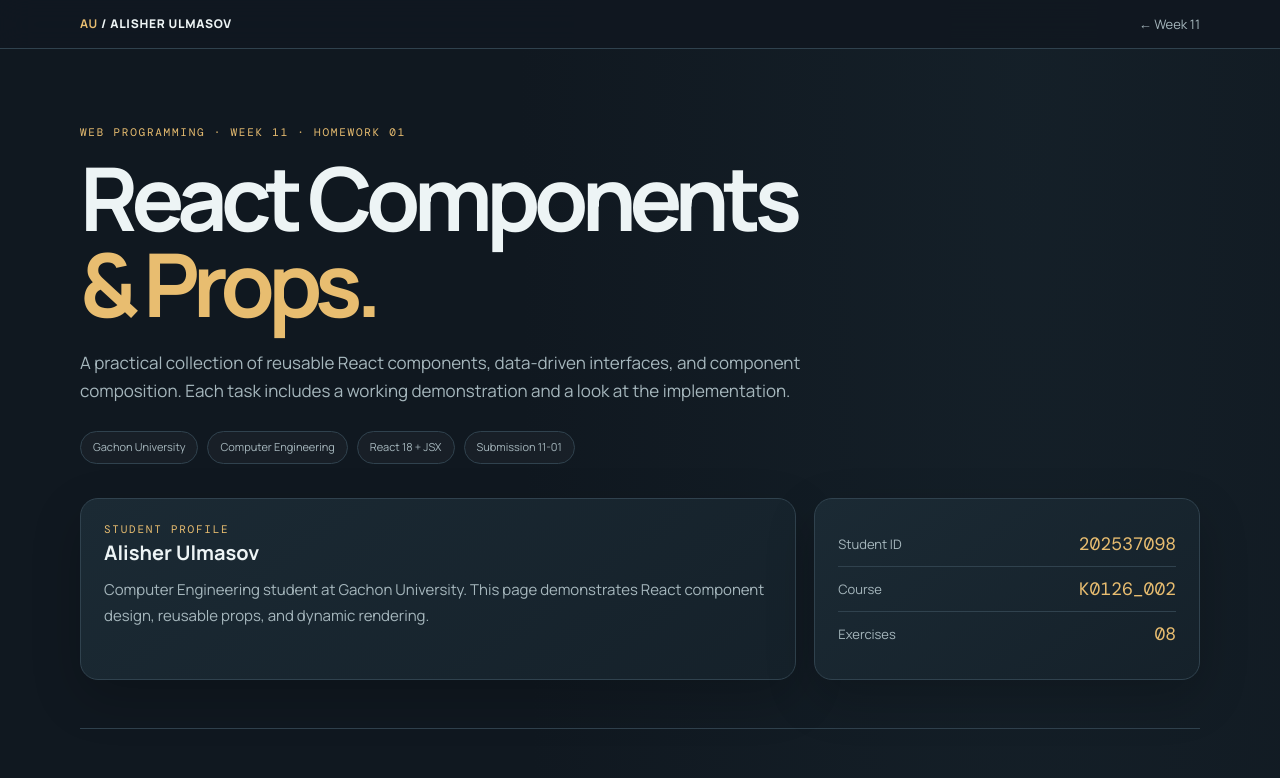
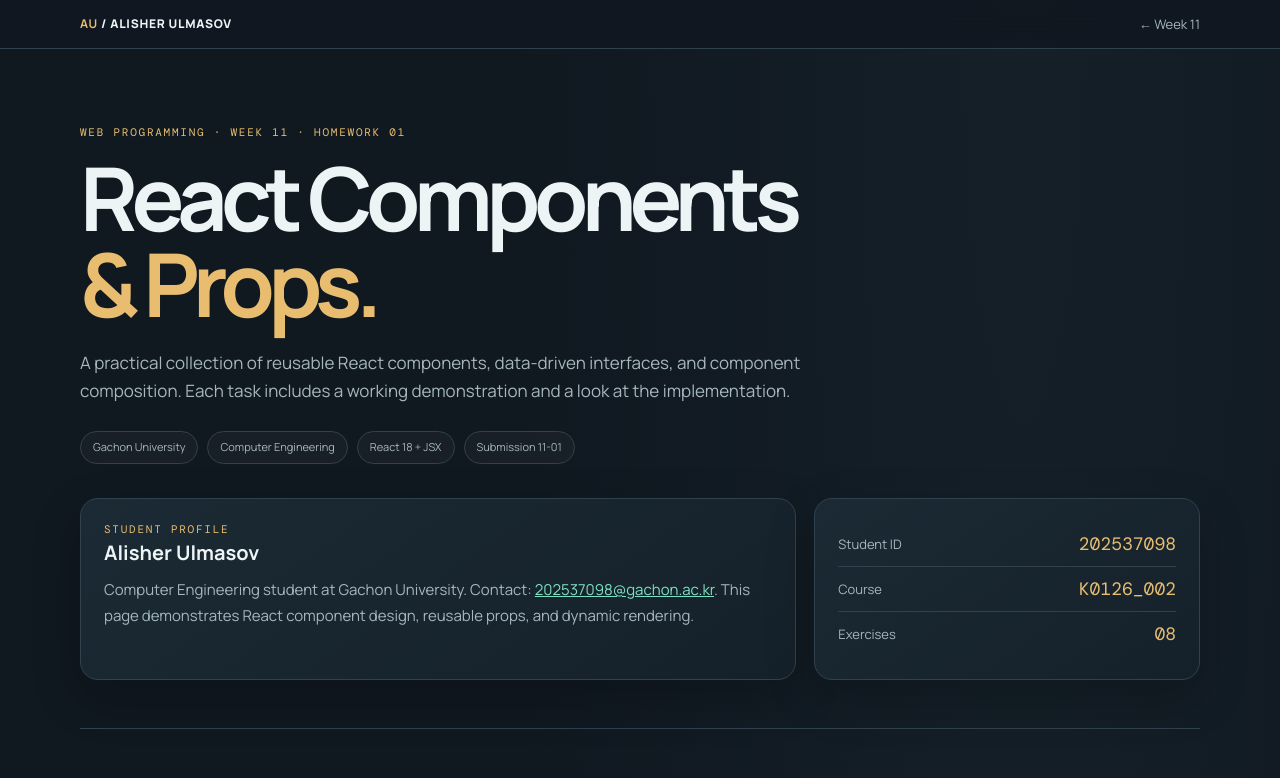
Before and after one commit to alisherIce/Web-Programming, a plain HTML site: page Week 11/Week-11-01-React-Components-Props.html in a window 1280 px wide. Shown: the top 778 px of the page. Drawn offline with nearby package versions, Linux system fonts and the light colour scheme.

Commit message:
Add student contact details to Week 11 profile

```diff
--- a/Week 11/Week-11-01-React-Components-Props.html
+++ b/Week 11/Week-11-01-React-Components-Props.html
@@ -27,7 +27,7 @@
 <p class="lead">A practical collection of reusable React components, data-driven interfaces, and component composition. Each task includes a working demonstration and a look at the implementation.</p>
 <div class="chips"><span class="chip">Gachon University</span><span class="chip">Computer Engineering</span><span class="chip">React 18 + JSX</span><span class="chip">Submission 11-01</span></div>
 <div class="hero-grid">
-<div class="hero-card"><div class="eyebrow">STUDENT PROFILE</div><strong>Alisher Ulmasov</strong><p>Computer Engineering student at Gachon University. This page demonstrates React component design, reusable props, and dynamic rendering.</p></div>
+<div class="hero-card"><div class="eyebrow">STUDENT PROFILE</div><strong>Alisher Ulmasov</strong><p>Computer Engineering student at Gachon University. Contact: <a href="mailto:202537098@gachon.ac.kr">202537098@gachon.ac.kr</a>. This page demonstrates React component design, reusable props, and dynamic rendering.</p></div>
 <div class="hero-card"><div class="hero-stat"><span>Student ID</span><b>202537098</b></div><div class="hero-stat"><span>Course</span><b>K0126_002</b></div><div class="hero-stat"><span>Exercises</span><b>08</b></div></div>
 </div>
 </header>
```
